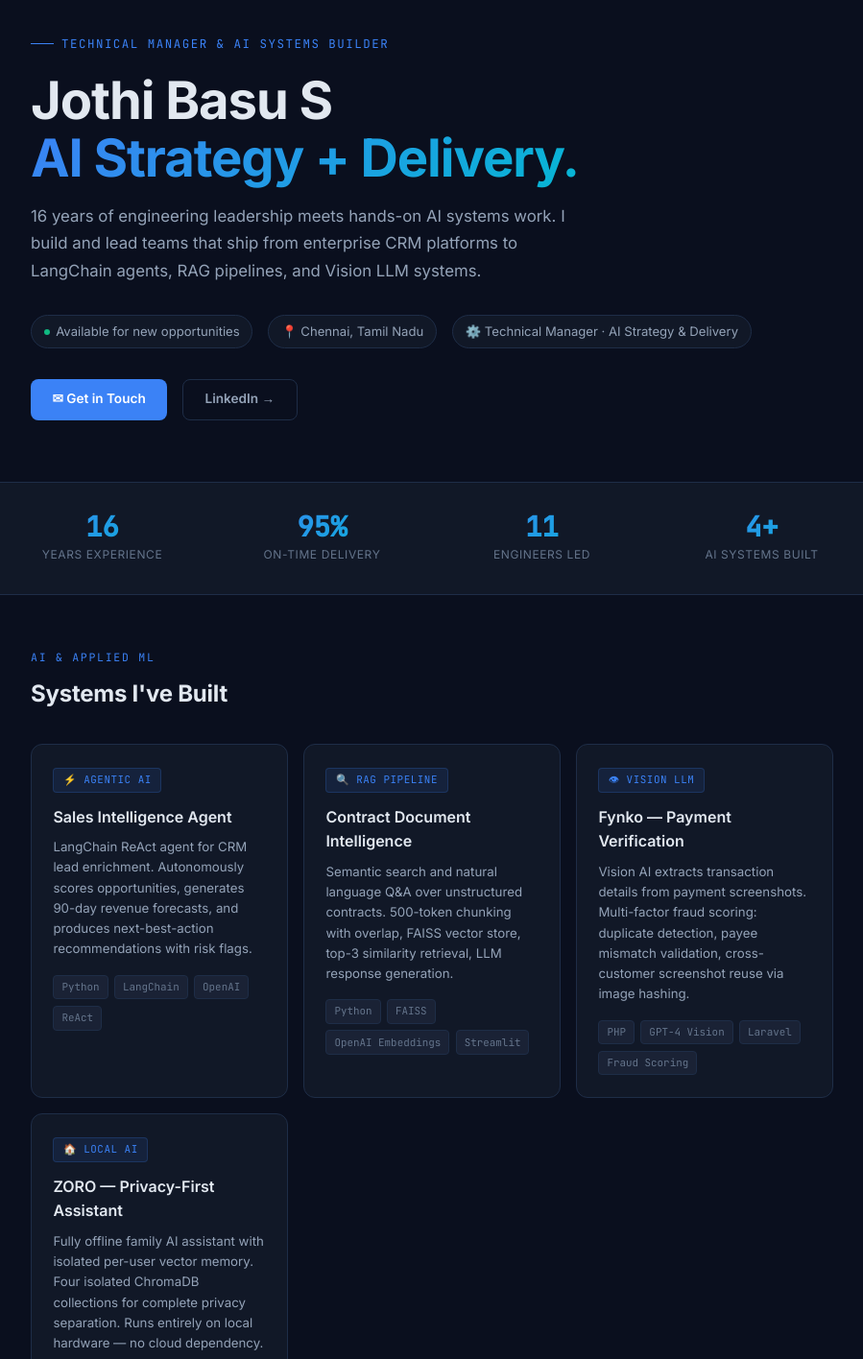
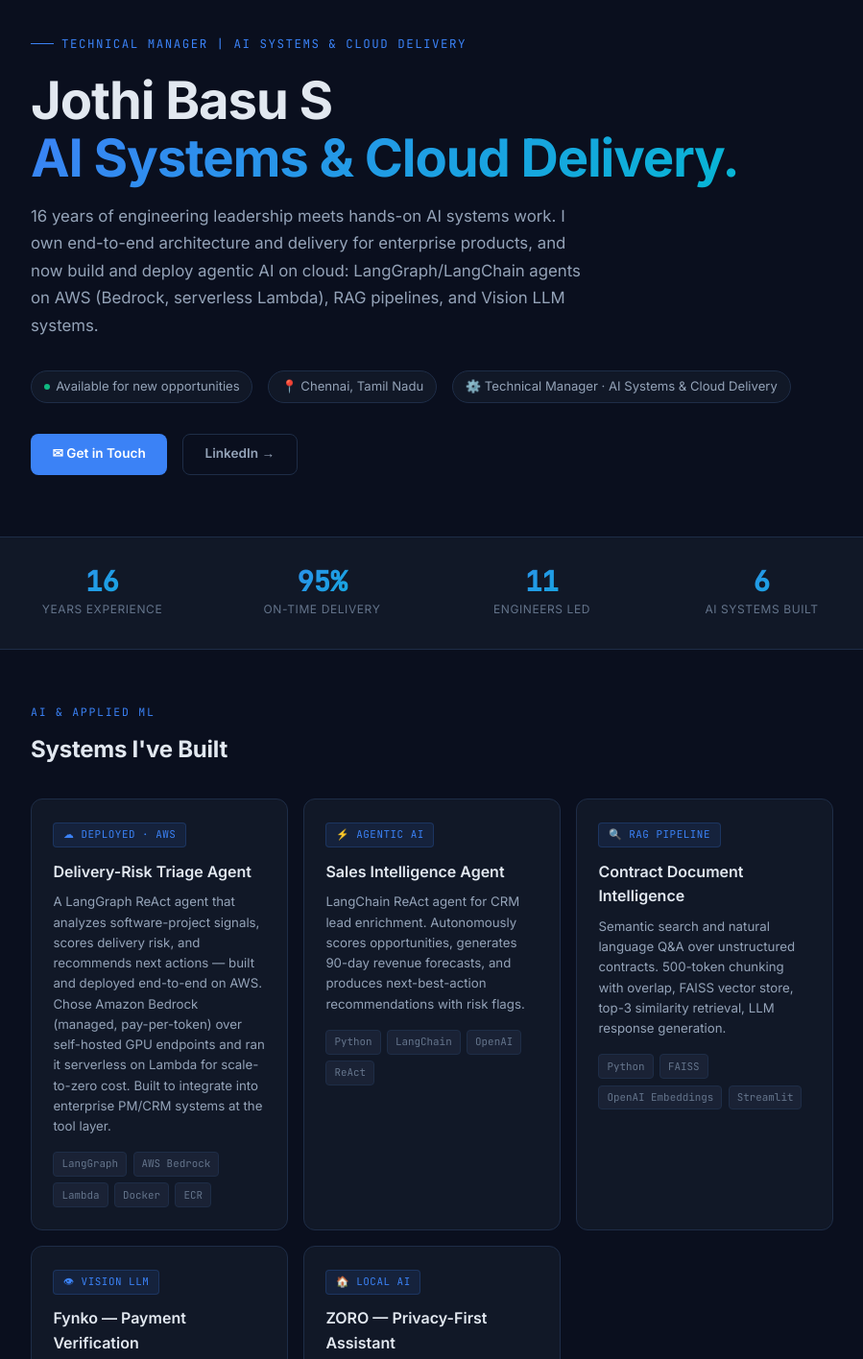
Before and after one commit to rxbass/portfolio, a plain HTML site: page index.html in a window 1280 px wide. Shown: the part 100-1516 px from the top of the page at 96% size, without its empty margins (190-1089 px from the left). Drawn offline with Linux system fonts and the light colour scheme.

Commit message:
Revise index.html for updated professional focus
Updated the title and various sections to reflect a focus on AI Systems and Cloud Delivery. Enhanced descriptions of roles and projects to better highlight responsibilities and technologies used.

```diff
--- a/index.html
+++ b/index.html
@@ -3,7 +3,7 @@
 <head>
 <meta charset="UTF-8">
 <meta name="viewport" content="width=device-width, initial-scale=1.0">
-<title>Jothi Basu S - Technical Manager | AI Strategy & Delivery | Building AI systems — RAG pipelines, Agentic AI, Vision LLM | Chennai</title>
+<title>Jothi Basu S - Technical Manager | AI Systems & Cloud Delivery | Building & deploying Agentic AI on AWS, RAG pipelines, Vision LLM | Chennai</title>
 <style>
   @import url('https://fonts.googleapis.com/css2?family=Inter:wght@300;400;500;600;700&family=JetBrains+Mono:wght@400;500&display=swap');
 
@@ -542,15 +542,15 @@
 
 <!-- HERO -->
 <div class="hero">
-  <div class="hero-eyebrow">Technical Manager & AI Systems Builder</div>
-  <h1>Jothi Basu S<br><span>AI Strategy + Delivery.</span></h1>
+  <div class="hero-eyebrow">Technical Manager | AI Systems & Cloud Delivery</div>
+  <h1>Jothi Basu S<br><span>AI Systems &amp; Cloud Delivery.</span></h1>
   <p class="hero-sub">
-    16 years of engineering leadership meets hands-on AI systems work. I build and lead teams that ship from enterprise CRM platforms to LangChain agents, RAG pipelines, and Vision LLM systems.
+    16 years of engineering leadership meets hands-on AI systems work. I own end-to-end architecture and delivery for enterprise products, and now build and deploy agentic AI on cloud: LangGraph/LangChain agents on AWS (Bedrock, serverless Lambda), RAG pipelines, and Vision LLM systems.
   </p>
   <div class="hero-meta">
     <div class="meta-pill"><span class="dot"></span> Available for new opportunities</div>
     <div class="meta-pill">📍 Chennai, Tamil Nadu</div>
-    <div class="meta-pill">⚙️ Technical Manager · AI Strategy & Delivery</div>
+    <div class="meta-pill">⚙️ Technical Manager · AI Systems & Cloud Delivery</div>
   </div>
   <div class="hero-cta">
     <a href="mailto:sbasu.cse@gmail.com" class="btn btn-primary">✉ Get in Touch</a>
@@ -574,7 +574,7 @@
       <div class="stat-label">Engineers Led</div>
     </div>
     <div class="stat">
-      <div class="stat-num">4+</div>
+      <div class="stat-num">6</div>
       <div class="stat-label">AI Systems Built</div>
     </div>
   </div>
@@ -585,6 +585,19 @@
   <div class="section-label">AI & Applied ML</div>
   <h2>Systems I've Built</h2>
   <div class="projects-grid">
+
+    <div class="project-card">
+      <div class="project-tag">☁ Deployed · AWS</div>
+      <h3>Delivery-Risk Triage Agent</h3>
+      <p>A LangGraph ReAct agent that analyzes software-project signals, scores delivery risk, and recommends next actions — built and deployed end-to-end on AWS. Chose Amazon Bedrock (managed, pay-per-token) over self-hosted GPU endpoints and ran it serverless on Lambda for scale-to-zero cost. Built to integrate into enterprise PM/CRM systems at the tool layer.</p>
+      <div class="project-stack">
+        <span class="stack-item">LangGraph</span>
+        <span class="stack-item">AWS Bedrock</span>
+        <span class="stack-item">Lambda</span>
+        <span class="stack-item">Docker</span>
+        <span class="stack-item">ECR</span>
+      </div>
+    </div>
 
     <div class="project-card">
       <div class="project-tag">⚡ Agentic AI</div>
@@ -652,9 +665,9 @@
         </div>
         <div class="timeline-date">Jul 2022 — Present</div>
       </div>
-      <p class="timeline-desc">Lead engineering teams building and operating production backend systems for global clients. Own architectural decisions, sprint planning, and delivery commitments. Led end-to-end delivery of Airline Management Platform (GDS/IATA standards). Guided MySQL to AWS Aurora cloud migration. Established CI/CD pipelines with GitLab CI and SonarQube. Improved customer retention by 22%.</p>
+      <p class="timeline-desc">Lead engineering teams building and operating production backend systems for global clients. Owned end-to-end delivery and architecture for an enterprise CRM product — from requirement discovery and solution architecture through build, deployment, and ongoing operations across services, APIs, and data layers. Led end-to-end delivery of an Airline Management Platform (GDS/IATA standards). Guided MySQL to AWS Aurora cloud migration. Established CI/CD pipelines with GitLab CI and SonarQube. Improved customer retention by 22%.</p>
       <div class="timeline-badges">
-        <span class="badge badge-blue">Architecture Ownership</span>
+        <span class="badge badge-blue">Enterprise CRM Architecture</span>
         <span class="badge badge-green">AWS Aurora Migration</span>
         <span class="badge badge-purple">CI/CD Pipelines</span>
         <span class="badge badge-yellow">22% Retention Improvement</span>
@@ -726,7 +739,9 @@
       <div class="skill-tags">
         <span class="skill-tag">RAG Pipelines</span>
         <span class="skill-tag">Agentic AI</span>
+        <span class="skill-tag">LangGraph</span>
         <span class="skill-tag">LangChain ReAct</span>
+        <span class="skill-tag">AWS Bedrock</span>
         <span class="skill-tag">Prompt Engineering</span>
         <span class="skill-tag">ChromaDB</span>
         <span class="skill-tag">FAISS</span>
@@ -763,6 +778,11 @@
     <div class="skill-group">
       <div class="skill-group-title">Cloud & DevOps</div>
       <div class="skill-tags">
+        <span class="skill-tag">AWS</span>
+        <span class="skill-tag">AWS Bedrock</span>
+        <span class="skill-tag">Lambda</span>
+        <span class="skill-tag">ECR</span>
+        <span class="skill-tag">Serverless</span>
         <span class="skill-tag">AWS Aurora</span>
         <span class="skill-tag">GitLab CI</span>
         <span class="skill-tag">SonarQube</span>
@@ -861,7 +881,7 @@
 </section>
 
 <footer>
-  Jothi Basu S · Technical Manager & AI Systems · Chennai, Tamil Nadu · 2026
+  Jothi Basu S · Technical Manager · AI Systems & Cloud Delivery · Chennai, Tamil Nadu · 2026
 </footer>
 
 </body>
```
